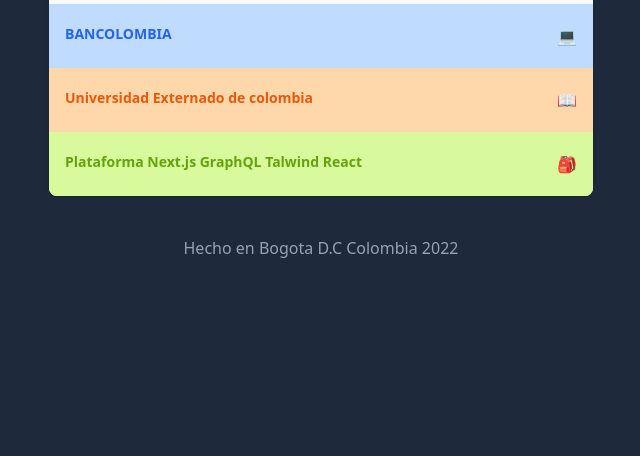
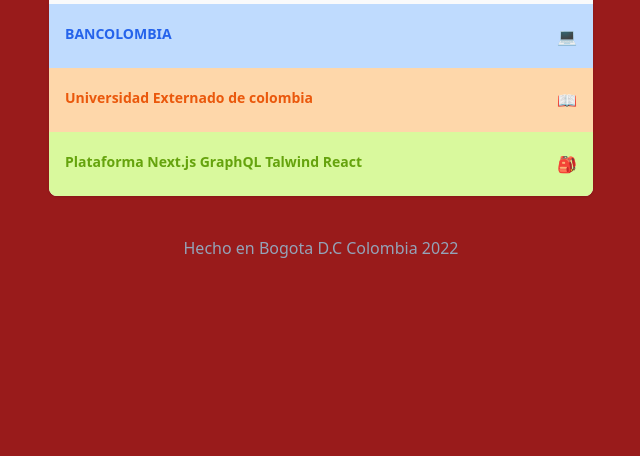
Before and after one commit to javierbf1206/cv, a plain HTML site: page index.html in a window 1280 px wide. Shown: the part 344-800 px from the top of the page, without its empty margins (319-959 px from the left). Drawn offline with nearby package versions, Linux system fonts and the light colour scheme.

Commit message:
first commit

```diff
--- a/index.html
+++ b/index.html
@@ -8,7 +8,7 @@
 
     </head>
 
-    <body class= "antialiased text-slate-400 bg-slate-800">
+    <body class= "antialiased text-slate-400 bg-red-800">
         <div class="flex-block max-w-xl p-4 md:pd-8 mx-auto mt-8">
             <div class="bg-white shadow overflow-hidden rounded-lg">
               <div class="px-4 py-5 sm:px-6 flex justify-between">
```
